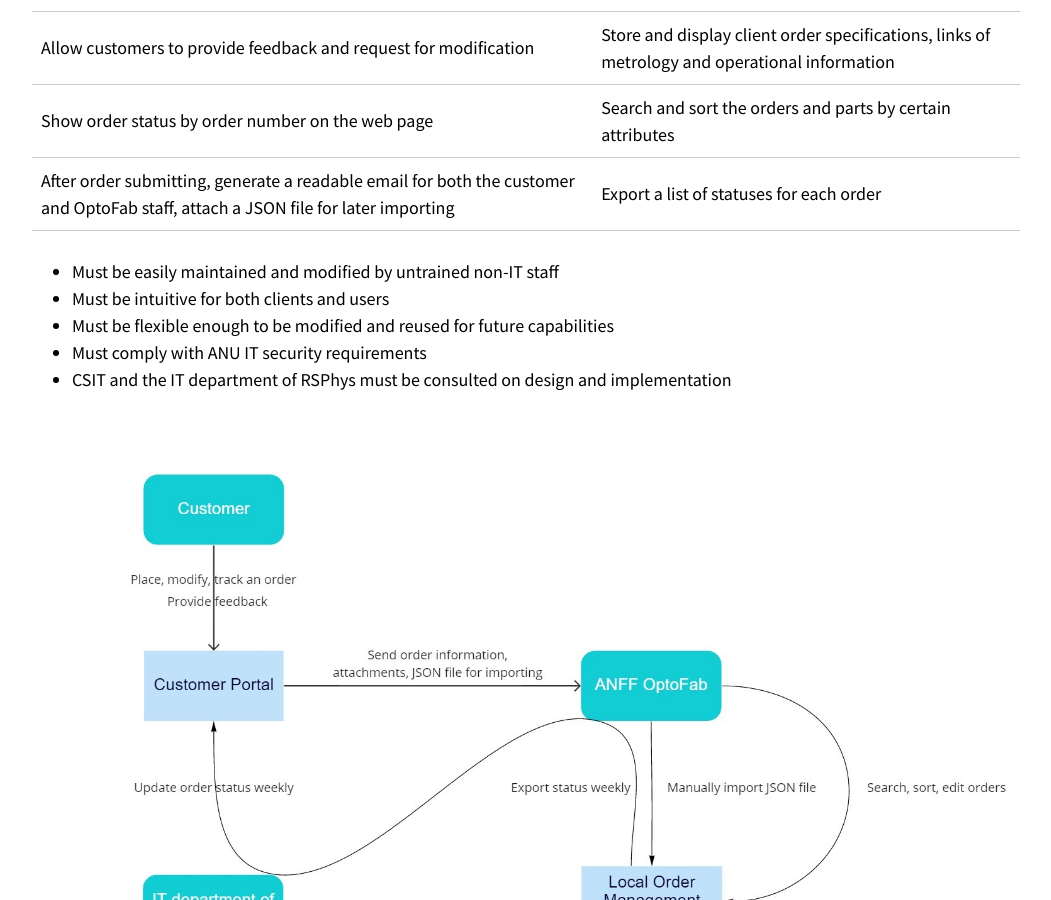
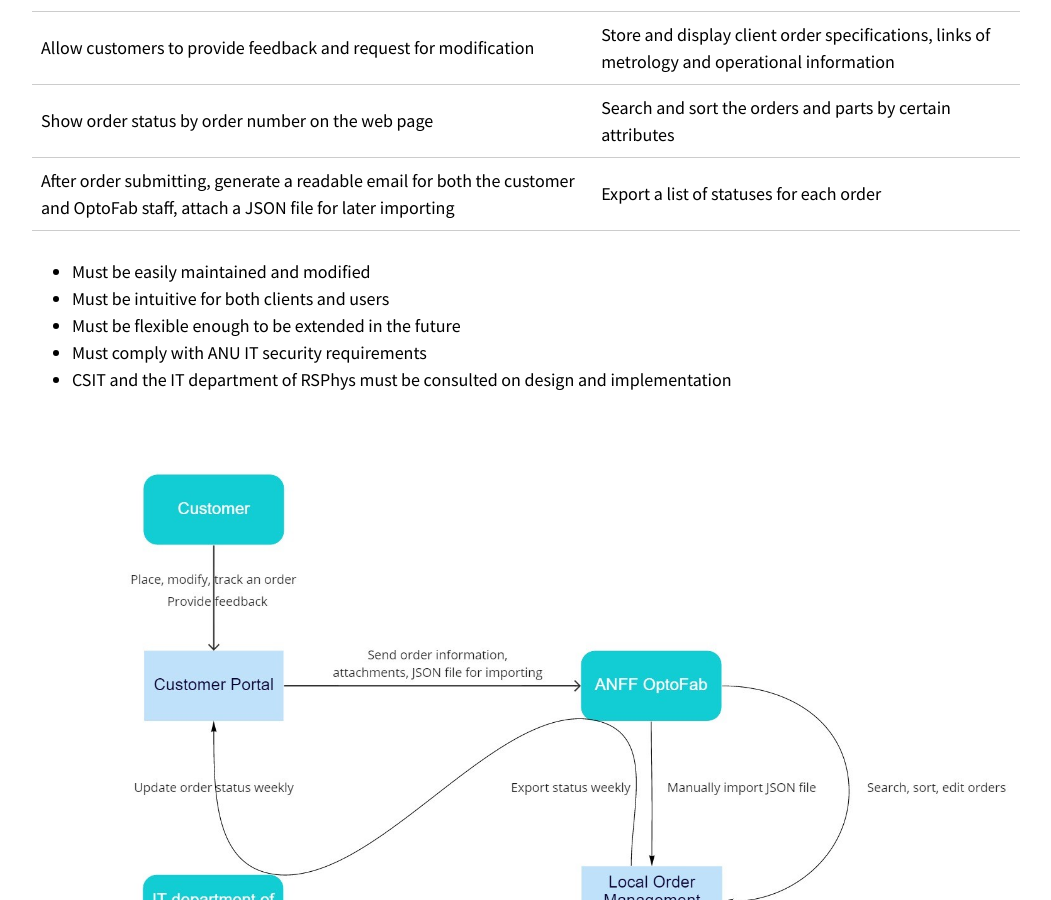
Before and after one commit to optofab/optofab.github.io, a Jekyll site: the page built from index.md, in a window 1280 px wide and 900 px high, scrolled down 990 px. Shown: the whole window, without its empty margins (114-1165 px from the left). Built offline with Jekyll 4.4.1, drawn with Linux system fonts in a browser that asks for light colours; nearby versions of some CDN libraries; emoji names are drawn with the system emoji font.

Commit message:
Update index.md

```diff
--- a/index.md
+++ b/index.md
@@ -19,9 +19,9 @@
 | Show order status by order number on the web page                  |   Search and sort the orders and parts by certain attributes                  |
 | After order submitting, generate a readable email for both the customer and OptoFab staff, attach a JSON file for later importing |Export a list of statuses for each order  |
 
-- Must be easily maintained and modified by untrained non-IT staff
+- Must be easily maintained and modified
 - Must be intuitive for both clients and users
-- Must be flexible enough to be modified and reused for future capabilities
+- Must be flexible enough to be extended in the future
 - Must comply with ANU IT security requirements
 - CSIT and the IT department of RSPhys must be consulted on design and implementation
 
```
